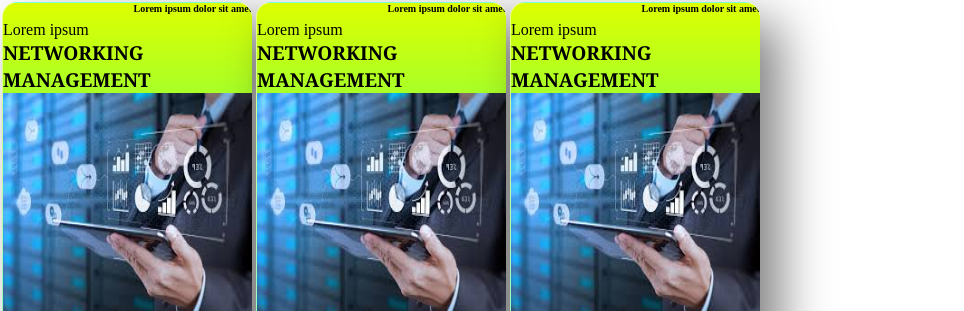
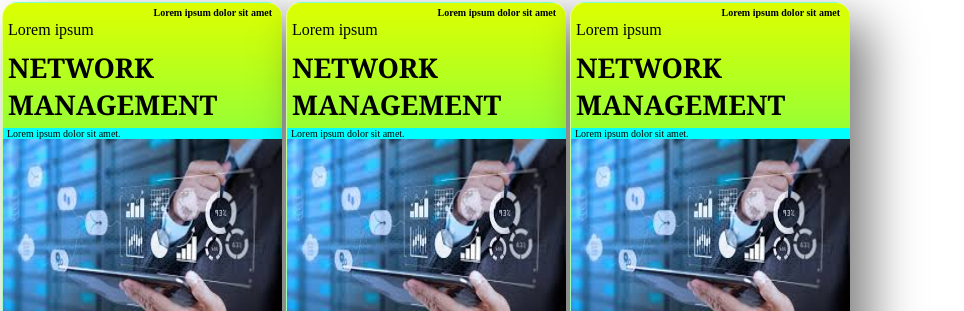
Before and after one commit to Aditya-yadav007/wdpage, a plain HTML site: page catalogue.html in a window 1280 px wide. Shown: the top 311 px of the page, without its empty margins (0-964 px from the left). Drawn offline with Linux system fonts and the light colour scheme.

Commit message:
Update catalogue.html

```diff
--- a/catalogue.html
+++ b/catalogue.html
@@ -31,8 +31,8 @@
 
         .card {
             position: relative;
-            width: 250px;
-            height: 380px;
+            width: 280px;
+            height: 400px;
             margin: 2px;
             box-shadow: 20px 20px 50px rgba(0, 0, 0, 0.5);
             border-radius: 15px;
@@ -51,12 +51,32 @@
             font-size: 10px;
             font-weight: 900;
             overflow: hidden;
+            padding-top: 4px;
+            padding-right: 10px;
+            padding-bottom: 10px;
+        }
+
+        .head p{
+            padding-left: 5px;
+            padding-bottom: 10px;
         }
 
         .head h2 {
             font-family: Georgia, 'Times New Roman', Times, serif;
             font-weight: bolder;
-            font-size: 1.2em;
+            font-size: 1.7em;
+            padding-left: 5px;
+            padding-bottom: 5px;
+        }
+
+        .line .strip{
+            background-color: aqua;
+            font-size: 10px;
+            padding-left: 4px;
+        }
+
+        .foot{
+            padding: 6px;
         }
 
         .foot img {
@@ -69,7 +89,7 @@
         .foot h1 {
             float: right;
             color: rgb(25, 0, 255);
-            font-size: 1em;
+            font-size: 1.5em;
             font-weight: bolder;
         }
     </style>
@@ -83,7 +103,10 @@
                 <p class="top">Lorem ipsum dolor sit amet</p>
                 <br>
                 <p>Lorem ipsum</p>
-                <h2>NETWORKING MANAGEMENT</h2>
+                <h2>NETWORK MANAGEMENT</h2>
+            </div>
+            <div class="line">
+                <p class="strip">Lorem ipsum dolor sit amet.</p>
             </div>
             <div class="logo">
                 <img src="book.jpeg" alt="image of book" width="100%" height="220px">
@@ -98,7 +121,10 @@
                 <p class="top">Lorem ipsum dolor sit amet</p>
                 <br>
                 <p>Lorem ipsum</p>
-                <h2>NETWORKING MANAGEMENT</h2>
+                <h2>NETWORK MANAGEMENT</h2>
+            </div>
+            <div class="line">
+                <p class="strip">Lorem ipsum dolor sit amet.</p>
             </div>
             <div class="logo">
                 <img src="book.jpeg" alt="image of book" width="100%" height="220px">
@@ -113,7 +139,10 @@
                 <p class="top">Lorem ipsum dolor sit amet</p>
                 <br>
                 <p>Lorem ipsum</p>
-                <h2>NETWORKING MANAGEMENT</h2>
+                <h2>NETWORK MANAGEMENT</h2>
+            </div>
+            <div class="line">
+                <p class="strip">Lorem ipsum dolor sit amet.</p>
             </div>
             <div class="logo">
                 <img src="book.jpeg" alt="image of book" width="100%" height="220px">
```
